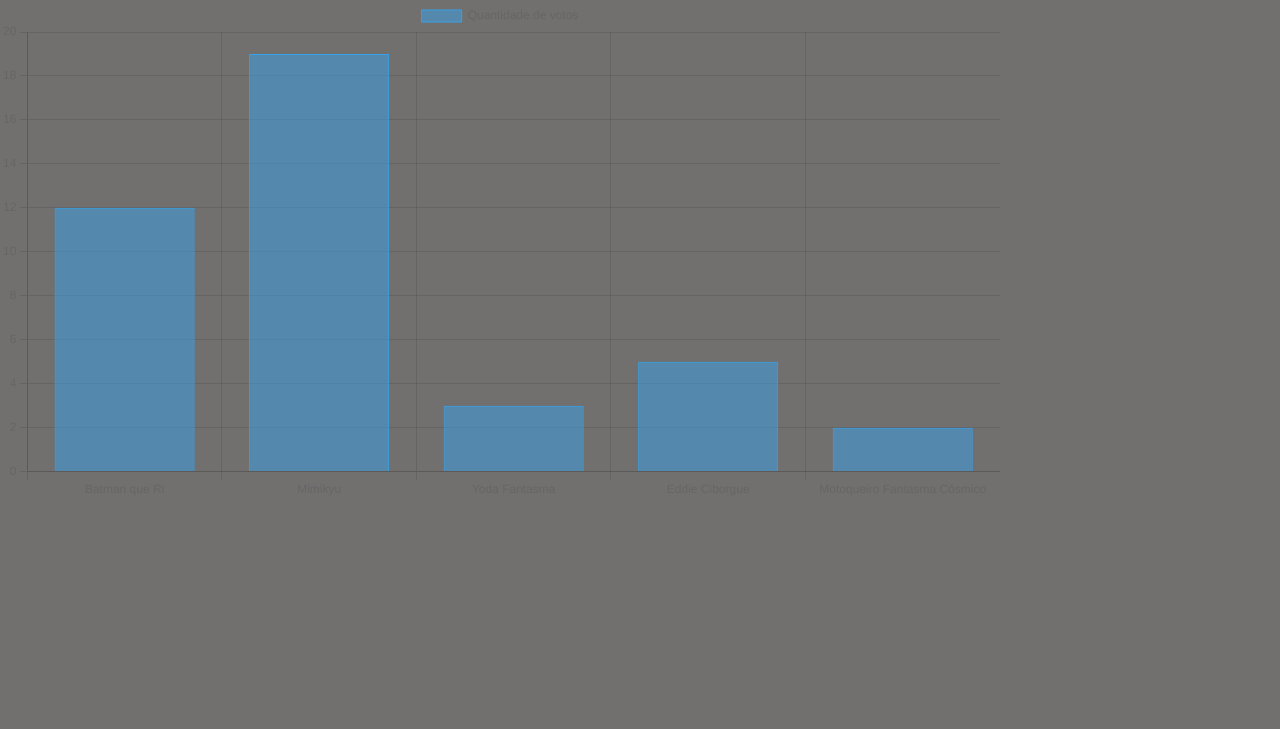
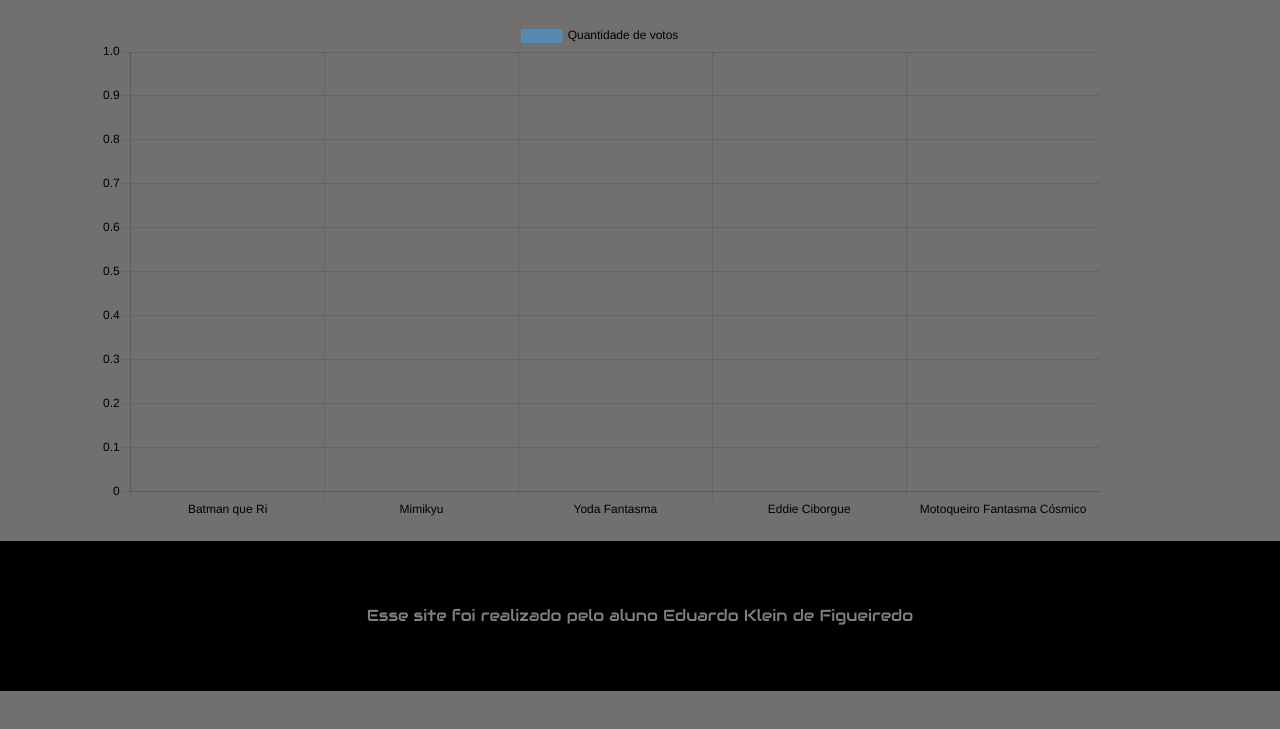
Before and after one commit to EduardoKlein296/Trabalho-individual, a website: page site/web-data-viz/public/dashboard/dashboard.html in a window 1280 px wide. Shown: the part 125-854 px from the top of the page. After the commit the page ends 816 px from the top, so only its background shows below. Drawn offline with nearby package versions, Linux system fonts and the light colour scheme.

Commit message:
Ajuste Pokemon

```diff
--- a/site/web-data-viz/public/codigos/styles/style_dash.css
+++ b/site/web-data-viz/public/codigos/styles/style_dash.css
@@ -40,8 +40,22 @@ body{
 }
 
 .js{
+    margin-left: 100px;
+    margin-top: 20px;
     display: flex;
-    height: 1000px;
+    height: 500px;
     width: 1000px;
     justify-content: center;
 }
+
+.fundo{
+    background-color: black;
+    color: gray;
+    height: 150px;
+    display: flex;
+}
+
+.fundo .container{
+  justify-content: center;
+  text-align: center;
+}
--- a/site/web-data-viz/public/codigos/styles/style_pokemon.css
+++ b/site/web-data-viz/public/codigos/styles/style_pokemon.css
@@ -59,7 +59,7 @@ body{
 }
 
 .artigo .exemplo img{
-    height: 250px;
+    height: 275px;
     justify-content: space-between;
     align-items:center;
 }
--- a/site/web-data-viz/public/dashboard/dashboard.html
+++ b/site/web-data-viz/public/dashboard/dashboard.html
@@ -50,7 +50,12 @@
     <div class="js">
         <canvas id="grafico"></canvas>
     </div>
-
+    <br>
+    <div class="fundo">
+        <div class="container">
+            Esse site foi realizado pelo aluno Eduardo Klein de Figueiredo
+        </div>
+    </div>
 </body>
 
 </html>
@@ -58,13 +63,19 @@
 <script>
   const ctx = document.getElementById('grafico');
 
+  var batman =null
+  var mimikyu =null
+  var yoda= null
+  var eddie = null
+  var motoqueiro =null
+  Chart.defaults.color = '#000';
   new Chart(ctx, {
     type: 'bar',
     data: {
       labels: ['Batman que Ri', 'Mimikyu', 'Yoda Fantasma', 'Eddie Ciborgue', 'Motoqueiro Fantasma Cósmico'],
       datasets: [{
         label: 'Quantidade de votos',
-        data: [12, 19, 3, 5, 2, 3],
+        data: [batman, mimikyu, yoda, eddie, motoqueiro],
         borderWidth: 1
       }]
     },
```
Also changed, not shown: site/web-data-viz/public/artigo_pokemon.html (+1 -1 lines), site/web-data-viz/public/votacao_funko.html (+5 -0 lines), 1 other file.
